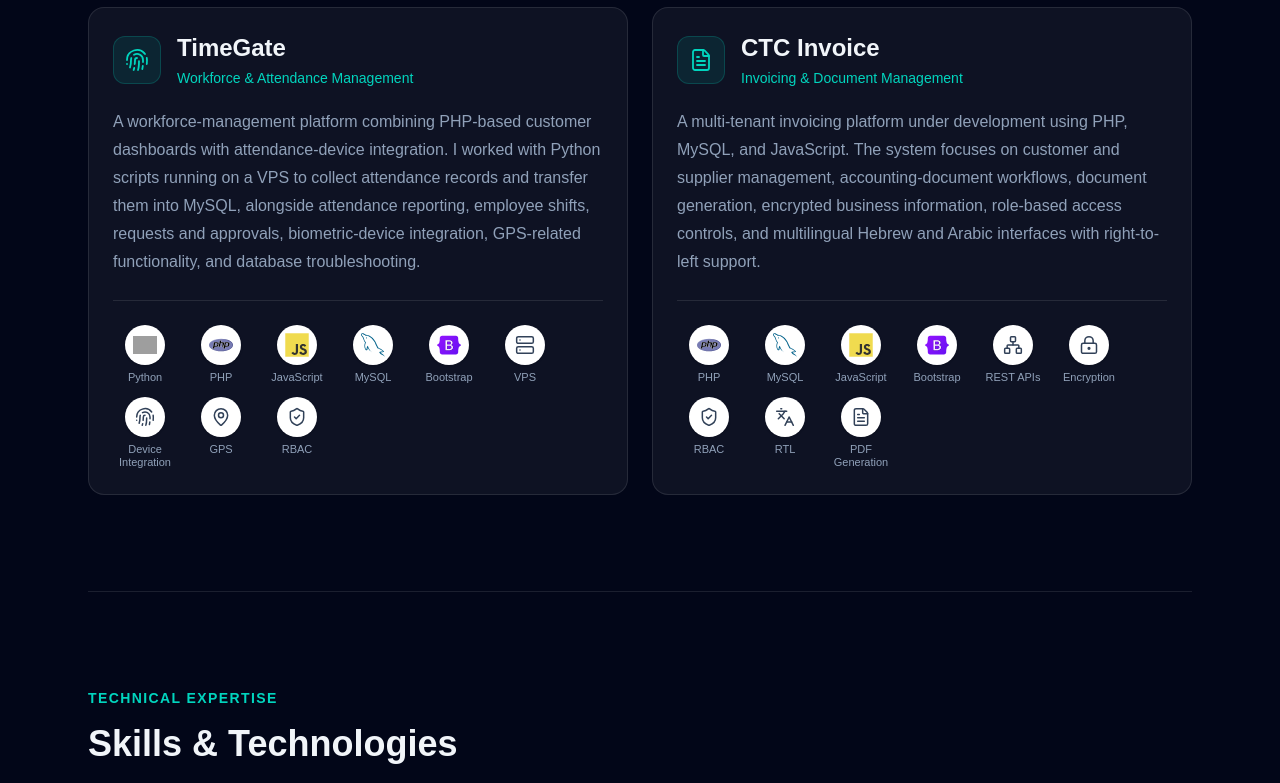
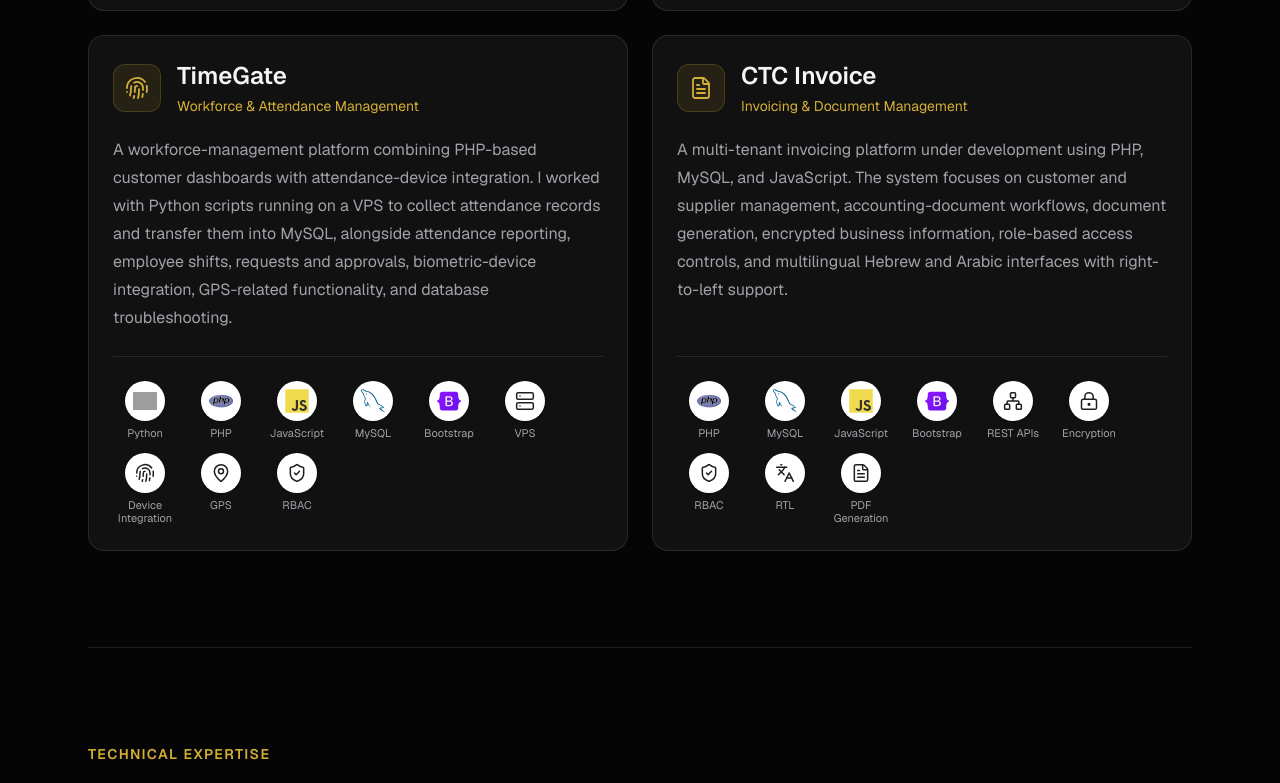
Before and after one commit to farahkh99/farah-portfolio, a Next.js app: page / in a window 1280 px wide. Shown: the part 3251-4034 px from the top of the page. Built offline with nearby package versions, Linux system fonts and the light colour scheme; grey boxes are pictures that could not be loaded.

Commit message:
style: introduce premium black and gold theme

```diff
--- a/src/app/globals.css
+++ b/src/app/globals.css
@@ -1,29 +1,94 @@
 @import "tailwindcss";
 
+/* ---------------------------------
+   Portfolio Color System
+   Theme: Black & Gold
+---------------------------------- */
+
 :root {
-  --background: #ffffff;
-  --foreground: #171717;
+  --background: #050505;
+  --foreground: #f5f5f5;
+
+  --surface: #111111;
+  --surface-hover: #1a1a1a;
+
+  --accent: #d4af37;
+  --accent-hover: #e6c766;
+  --accent-strong: #b8901f;
+
+  --muted: #a1a1aa;
+  --border-color: rgba(212, 175, 55, 0.18);
 }
+
+/* ---------------------------------
+   Tailwind v4 Theme
+---------------------------------- */
 
 @theme inline {
   --color-background: var(--background);
   --color-foreground: var(--foreground);
+
+  --color-surface: var(--surface);
+  --color-surface-hover: var(--surface-hover);
+
+  --color-accent: var(--accent);
+  --color-accent-hover: var(--accent-hover);
+
+  --color-muted: var(--muted);
+
+  /* Remap your current utility colors
+     so existing components still match */
+
+  --color-slate-950: #050505;
+  --color-slate-900: #0b0b0b;
+  --color-slate-800: #111111;
+  --color-slate-700: #1f1f1f;
+  --color-slate-600: #2a2a2a;
+  --color-slate-500: #71717a;
+  --color-slate-400: #a1a1aa;
+  --color-slate-300: #d4d4d8;
+  --color-slate-200: #e4e4e7;
+  --color-slate-100: #f5f5f5;
+
+  /* Gold accent mapped to teal classes
+     so your current code keeps working */
+  --color-teal-300: #f3dc8a;
+  --color-teal-400: #d4af37;
+  --color-teal-500: #c89b2c;
+  --color-teal-600: #b8901f;
+
   --font-sans: var(--font-geist-sans);
   --font-mono: var(--font-geist-mono);
 }
 
-@media (prefers-color-scheme: dark) {
-  :root {
-    --background: #0a0a0a;
-    --foreground: #ededed;
-  }
+/* ---------------------------------
+   Global Styles
+---------------------------------- */
+
+html {
+  scroll-behavior: smooth;
+  scroll-padding-top: 6rem;
 }
 
 body {
   background: var(--background);
   color: var(--foreground);
-  font-family: Arial, Helvetica, sans-serif;
+  font-family: var(--font-geist-sans), Arial, Helvetica, sans-serif;
+  min-height: 100vh;
 }
+
+/* ---------------------------------
+   Selection
+---------------------------------- */
+
+::selection {
+  background: rgba(212, 175, 55, 0.28);
+  color: #ffffff;
+}
+
+/* ---------------------------------
+   Ambient Background Animation
+---------------------------------- */
 
 @keyframes float-glow {
   from {
@@ -44,7 +109,15 @@ body {
   animation-direction: alternate-reverse;
 }
 
+/* ---------------------------------
+   Accessibility
+---------------------------------- */
+
 @media (prefers-reduced-motion: reduce) {
+  html {
+    scroll-behavior: auto;
+  }
+
   .ambient-orb {
     animation: none;
   }
```
